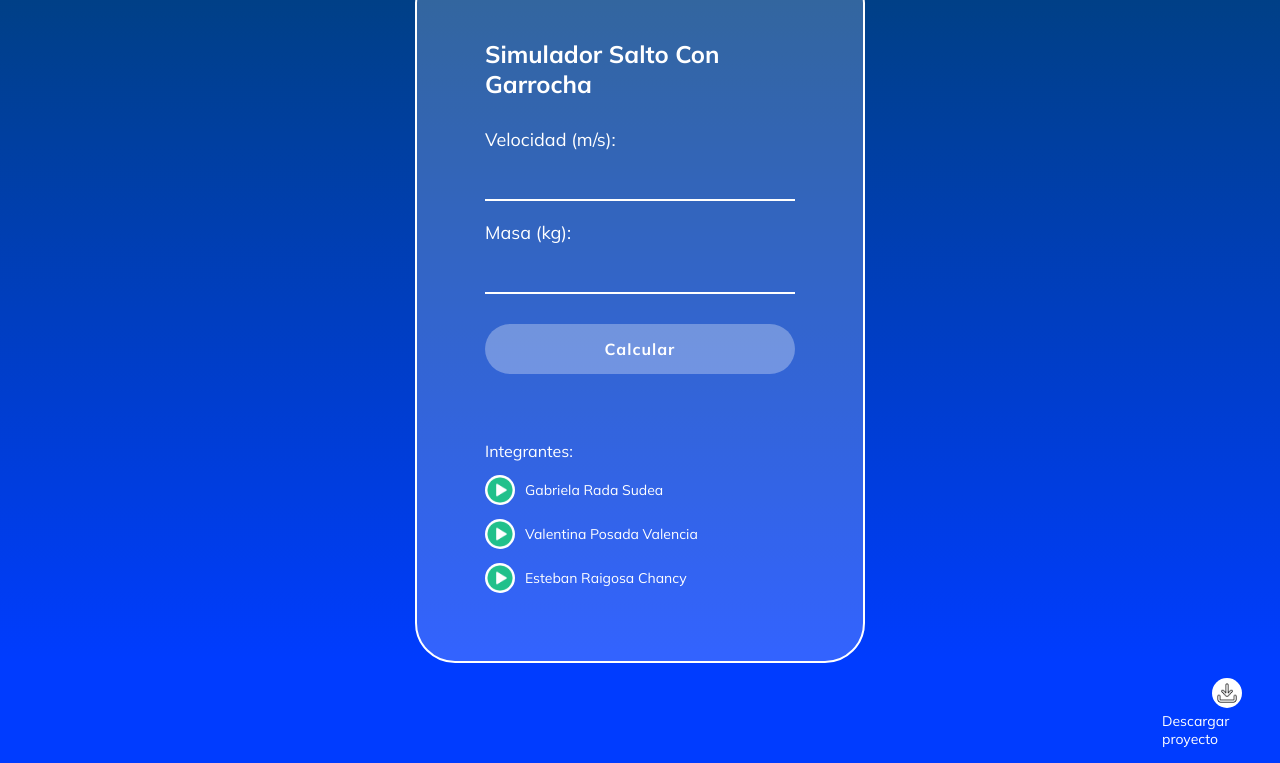
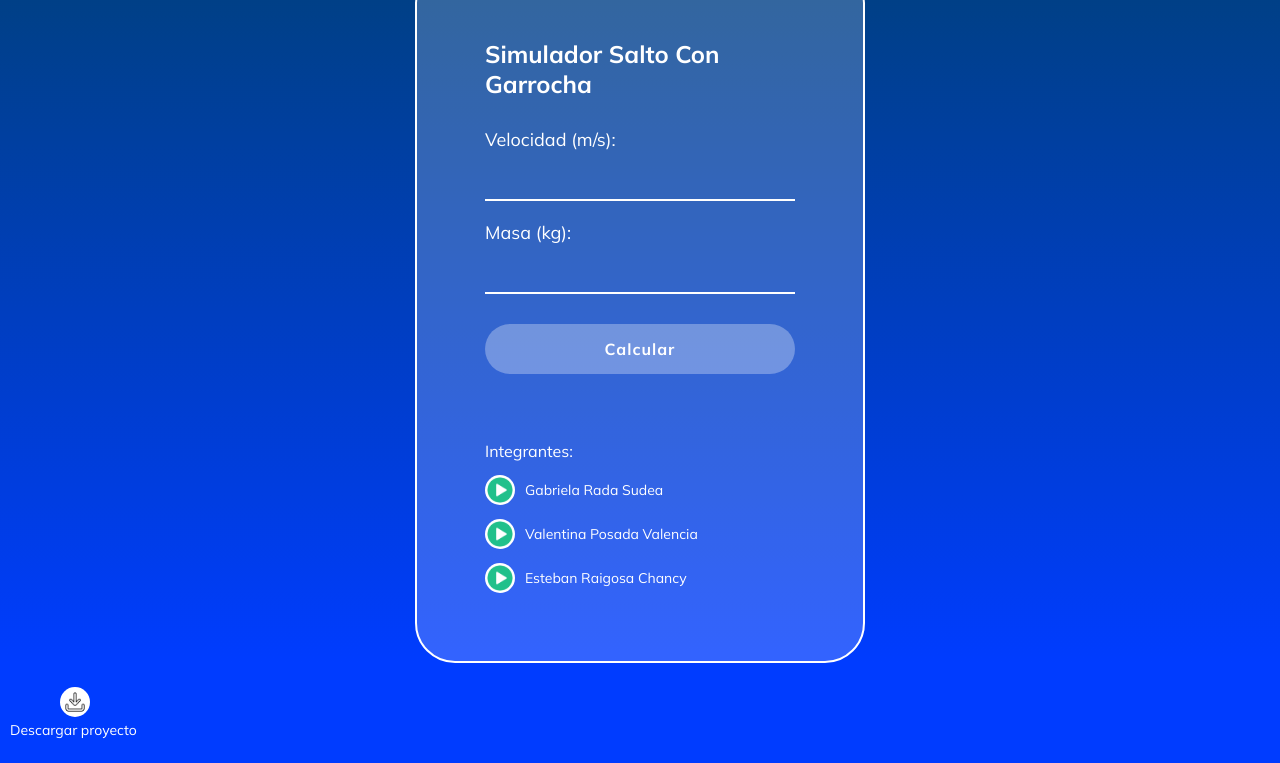
Before and after one commit to EstebanRaigosa/FisicaMecanica, a plain HTML site: page index.html in a window 1280 px wide. Shown: the part 117-880 px from the top of the page. Drawn offline with Linux system fonts and the light colour scheme.

Commit message:
Add files via upload
Actualización

```diff
--- a/styles.css
+++ b/styles.css
@@ -163,7 +163,6 @@ body {
     font-size: 1.4rem;
     padding-left: 1rem;
     text-decoration: none;
-    margin-left: 90vw;
 }
 
 .footer a:hover {
```
